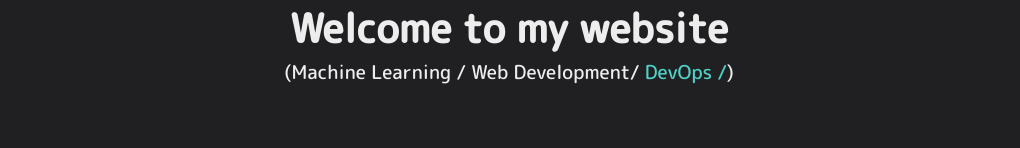
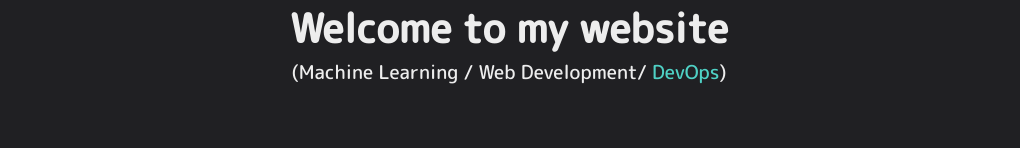
Before and after one commit to hsingyingli/hyl-homepage, a Next.js app: page / in a window 1280 px wide. Shown: the part 401-549 px from the top of the page, without its empty margins (131-1151 px from the left). Built offline with nearby package versions, Linux system fonts and the light colour scheme.

Commit message:
remove extea /, delete unuse package

```diff
--- a/components/home/Hero/index.jsx
+++ b/components/home/Hero/index.jsx
@@ -33,7 +33,7 @@ const Hero = ({ ...rest }) => {
             color="teal.300"
             whiteSpace="nowrap"
           >
-            DevOps /
+            DevOps
           </Text>
           )
         </Text>
```
Also changed, not shown: package.json (+1 -11 lines), 1 other file (tests, documents, lock files or other folders).
